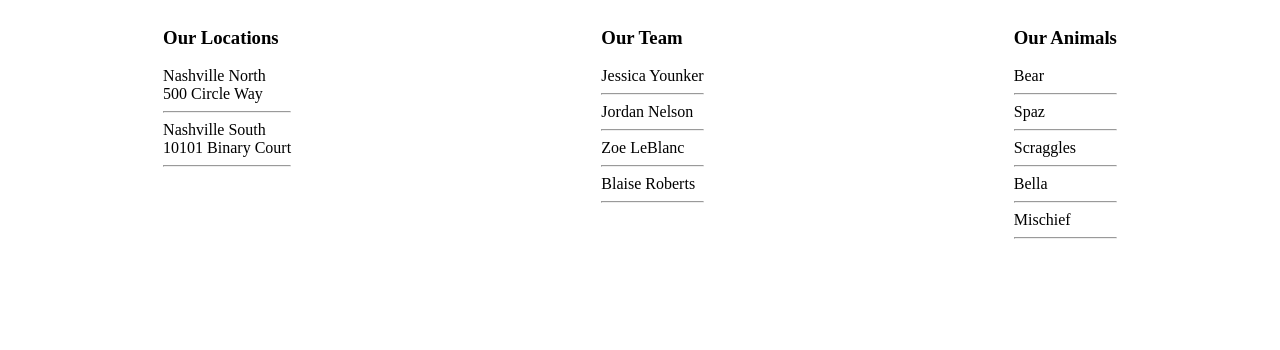
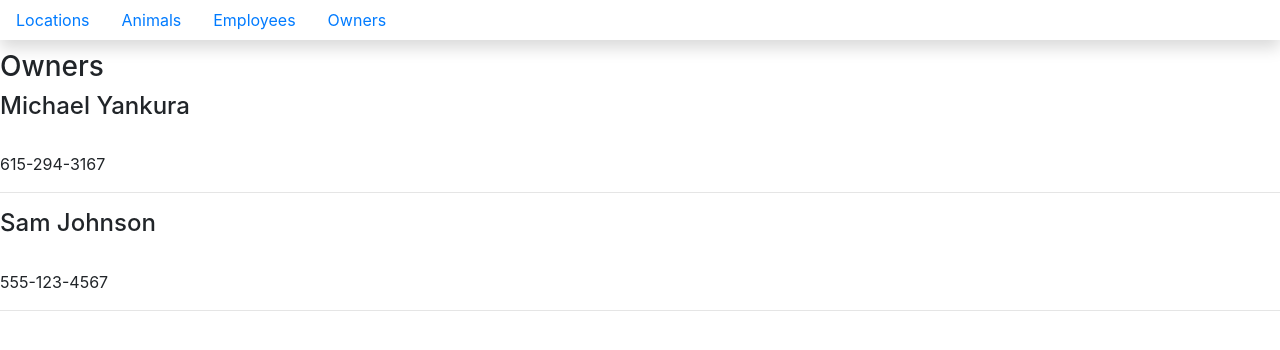
Before and after one commit to myankura/displaying-locations, a React (Create React App) app: page /owners in a window 1280 px wide. Shown: the top 350 px of the page. Built offline with nearby package versions, Linux system fonts and the light colour scheme.

Commit message:
completed Route class exercise.

```diff
--- a/package.json
+++ b/package.json
@@ -3,8 +3,10 @@
   "version": "0.1.0",
   "private": true,
   "dependencies": {
+    "bootstrap": "^4.3.1",
     "react": "^16.8.6",
     "react-dom": "^16.8.6",
+    "react-router-dom": "^5.0.0",
     "react-scripts": "2.1.8"
   },
   "scripts": {
--- /dev/null
+++ b/src/components/ApplicationViews.js
@@ -0,0 +1,60 @@
+import { Route } from 'react-router-dom'
+import React, { Component } from "react"
+import AnimalList from './animal/AnimalList'
+import LocationList from './location/LocationList'
+import EmployeeList from './employee/EmployeeList'
+import OwnerList from './owner/OwnerList'
+
+
+export default class ApplicationViews extends Component {
+    employeesFromAPI = [
+        { id: 1, name: "Jessica Younker" },
+        { id: 2, name: "Jordan Nelson" },
+        { id: 3, name: "Zoe LeBlanc" },
+        { id: 4, name: "Blaise Roberts" }
+    ]
+
+    locationsFromAPI = [
+        { id: 1, name: "Nashville North", address: "500 Circle Way" },
+        { id: 2, name: "Nashville South", address: "10101 Binary Court" }
+    ]
+
+    animalsFromAPI = [
+        { id: 1, name: "Doodles" },
+        { id: 2, name: "Jack" },
+        { id: 3, name: "Angus" },
+        { id: 4, name: "Henley" },
+        { id: 5, name: "Derkins" },
+        { id: 6, name: "Checkers" }
+    ]
+    ownersFromAPI = [
+        { id: 1, name: "Michael Yankura", phone:"615-294-3167" },
+        { id: 2, name: "Sam Johnson", phone: "555-123-4567"}
+    ]
+
+    state = {
+        employees: this.employeesFromAPI,
+        locations: this.locationsFromAPI,
+        animals: this.animalsFromAPI,
+        owners: this.ownersFromAPI
+    }
+
+    render() {
+        return (
+            <React.Fragment>
+                <Route exact path="/" render={(props) => {
+                    return <LocationList locations={this.state.locations} />
+                }} />
+                <Route path="/animals" render={(props) => {
+                    return <AnimalList animals={this.state.animals} />
+                }} />
+                <Route path="/employees" render={(props) => {
+                    return <EmployeeList employees={this.state.employees} />
+                }} />
+                <Route path="/owners" render={(props) => {
+                    return <OwnerList owners={this.state.owners} />
+                }} />
+            </React.Fragment>
+        )
+    }
+}
--- a/src/components/Kennel.js
+++ b/src/components/Kennel.js
@@ -1,54 +1,17 @@
 import React, { Component } from "react"
-import EmployeeList from "./employee/EmployeeList"
-import LocationList from "./location/LocationList"
+import NavBar from "./nav/NavBar"
+import ApplicationViews from "./ApplicationViews"
+
 import "./kennel.css"
-import AnimalList from "./animal/AnimalList";
+import "bootstrap/dist/css/bootstrap.min.css"
 
-
-class Kennel extends Component {
-
-    /*
-        Although you will eventually be pulling your objects
-        from your json-server API, for this chapter, we're
-        faking it and just creating those arrays in the component
-        itself
-    */
-    animalsFromAPI = [
-        { id: 1, name: "Bear" },
-        { id: 2, name: "Spaz" },
-        { id: 3, name: "Scraggles" },
-        { id: 4, name: "Bella" },
-        { id: 5, name: "Mischief" }
-    ]
-    employeesFromAPI = [
-        { id: 1, name: "Jessica Younker" },
-        { id: 2, name: "Jordan Nelson" },
-        { id: 3, name: "Zoe LeBlanc" },
-        { id: 4, name: "Blaise Roberts" }
-    ]
-
-    // This will eventually get pulled from the API
-    locationsFromAPI = [
-        { id: 1, name: "Nashville North", address: "500 Circle Way" },
-        { id: 2, name: "Nashville South", address: "10101 Binary Court" }
-    ]
-
-
-    state = {
-        animals: this.animalsFromAPI,
-        employees: this.employeesFromAPI,
-        locations: this.locationsFromAPI
-    }
-
+export default class Kennel extends Component {
     render() {
         return (
-            <article className="kennel">
-                <LocationList locations={this.state.locations} />
-                <EmployeeList employees={this.state.employees} />
-                <AnimalList animals={this.state.animals} />
-            </article>
+            <React.Fragment>
+                <NavBar />
+                <ApplicationViews />
+            </React.Fragment>
         )
     }
 }
-
-export default Kennel
--- a/src/components/animal/AnimalList.js
+++ b/src/components/animal/AnimalList.js
@@ -3,7 +3,7 @@ import React, { Component } from 'react'
 export default class AnimalList extends Component {
     render() {
         return(
-        <section className="animals">
+        <section className="content">
             <h3>Our Animals</h3>
                 {
                     this.props.animals.map(animal =>
--- a/src/components/employee/EmployeeList.js
+++ b/src/components/employee/EmployeeList.js
@@ -4,7 +4,7 @@ import React, { Component } from 'react'
 export default class EmployeeList extends Component {
     render() {
         return (
-            <section className="employees">
+            <section className="content">
             <h3>Our Team</h3>
             {
                 this.props.employees.map(employee =>
--- a/src/components/kennel.css
+++ b/src/components/kennel.css
@@ -3,3 +3,6 @@
     justify-content: space-around;
     flex-direction: row;
 }
+.content {
+    margin-top: 50px;
+}
--- a/src/components/location/LocationList.js
+++ b/src/components/location/LocationList.js
@@ -3,7 +3,7 @@ import React, { Component } from 'react'
 export default class LocationList extends Component {
     render() {
         return(
-        <section className="locations">
+        <section className="content">
             <h3>Our Locations</h3>
                 {
                     this.props.locations.map(location =>
--- /dev/null
+++ b/src/components/nav/NavBar.js
@@ -0,0 +1,27 @@
+import React, { Component } from "react"
+import { Link } from "react-router-dom"
+import "bootstrap/dist/css/bootstrap.min.css"
+
+
+export default class NavBar extends Component {
+    render() {
+        return (
+            <nav className="navbar navbar-light fixed-top light-blue flex-md-nowrap p-0 shadow">
+                <ul className="nav nav-pills">
+                    <li className="nav-item">
+                        <Link className="nav-link" to="/">Locations</Link>
+                    </li>
+                    <li className="nav-item">
+                        <Link className="nav-link" to="/animals">Animals</Link>
+                    </li>
+                    <li className="nav-item">
+                        <Link className="nav-link" to="/employees">Employees</Link>
+                    </li>
+                    <li className="nav-item">
+                        <Link className="nav-link" to="/owners">Owners</Link>
+                    </li>
+                </ul>
+            </nav>
+        )
+    }
+}
--- /dev/null
+++ b/src/components/owner/OwnerList.js
@@ -0,0 +1,40 @@
+// import React, { Component } from 'react'
+
+// export default class AnimalList extends Component {
+//     render() {
+//         return(
+//         <section className="content">
+//             <h3>Our Animals</h3>
+//                 {
+//                     this.props.animals.map(animal =>
+//                         <div key={animal.id}>
+//                             {animal.name}
+//                             <hr></hr>
+//                         </div>
+//                     )
+//                 }
+//                 </section>
+//         )
+//     }
+// }
+
+import React, { Component } from 'react'
+
+export default class OwnerList extends Component {
+    render() {
+        return(
+            <section className="content">
+                        <h3>Owners</h3>
+                    {
+                        this.props.owners.map(owner =>
+                            <div key={owner.id}>
+                                <h4>{owner.name}</h4>
+                                <br></br>
+                                {owner.phone}
+                                <hr></hr>
+                            </div>)
+                    }
+            </section>
+        )
+    }
+}
--- a/src/index.js
+++ b/src/index.js
@@ -1,5 +1,8 @@
 import ReactDOM from "react-dom"
 import React from 'react'
+import { BrowserRouter as Router } from "react-router-dom"
+
 import Kennel from "./components/Kennel"
+import "./index.css"
 
-ReactDOM.render(<Kennel />, document.querySelector("#root"));
+ReactDOM.render(<Router><Kennel /></Router>, document.querySelector("#root"));
```
Also changed, not shown: src/components/nav/NavBar.css (added), 1 other file (tests, documents, lock files or other folders).
